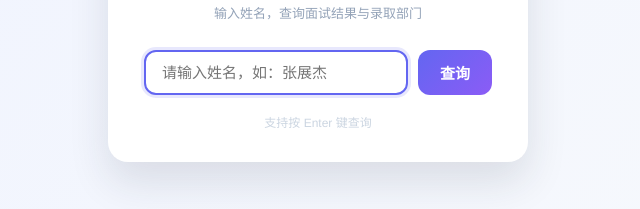
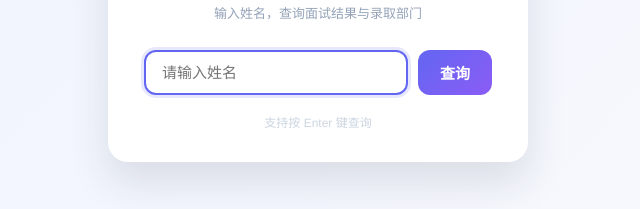
Before and after one commit to Ronaldo777siu/yue-mai-interview, a plain HTML site: page index.html in a window 1280 px wide. Shown: the part 394-603 px from the top of the page, 322-962 px from the left. Drawn offline with Linux system fonts and the light colour scheme.

Commit message:
update placeholder: remove example name

```diff
--- a/index.html
+++ b/index.html
@@ -95,7 +95,7 @@
     <p class="subtitle">输入姓名，查询面试结果与录取部门</p>
 
     <div class="input-group">
-      <input type="text" id="nameInput" placeholder="请输入姓名，如：张展杰" maxlength="20" autocomplete="off">
+      <input type="text" id="nameInput" placeholder="请输入姓名" maxlength="20" autocomplete="off">
       <button id="btnQuery">查询</button>
     </div>
 
```
